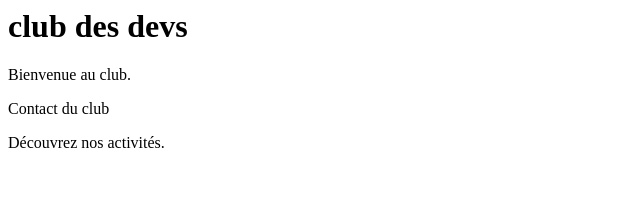
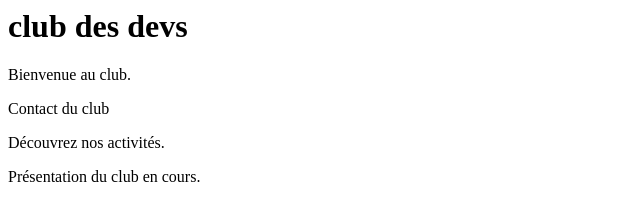
Before and after one commit to doudoh/atelier-git-vscode, a plain HTML site: page index.html in a window 1280 px wide. Shown: the whole page, without its empty margins (0-640 px from the left). Drawn offline with Linux system fonts and the light colour scheme.

Commit message:
Présenter le club

```diff
--- a/index.html
+++ b/index.html
@@ -2,3 +2,4 @@
 <p>Bienvenue au club.</p>
 <footer>Contact du club</footer>
 <p>Découvrez nos activités.</p>
+<p>Présentation du club en cours.</p>
```
